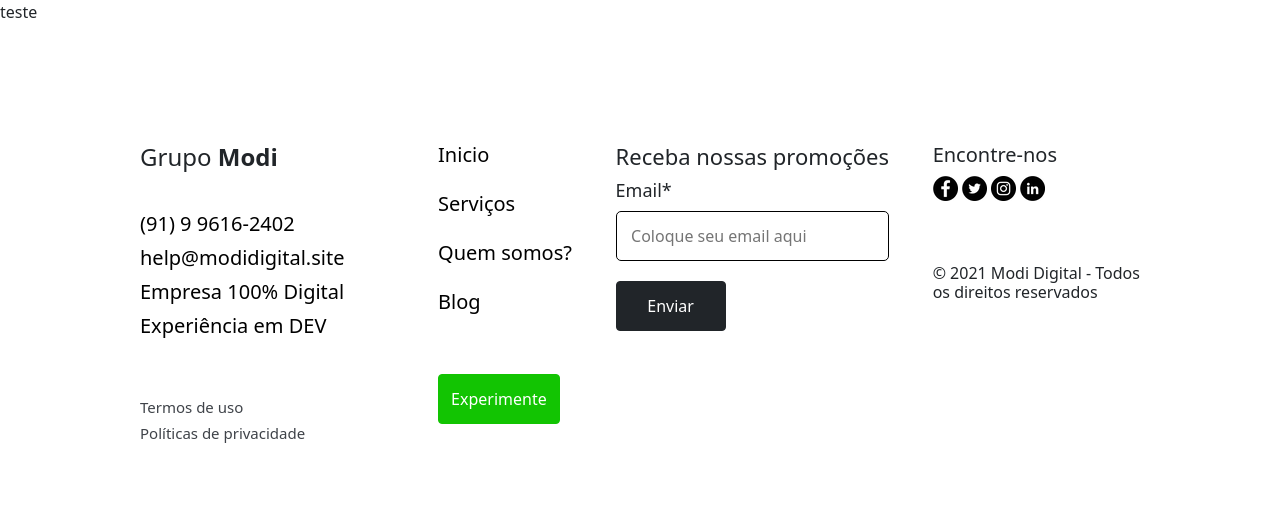
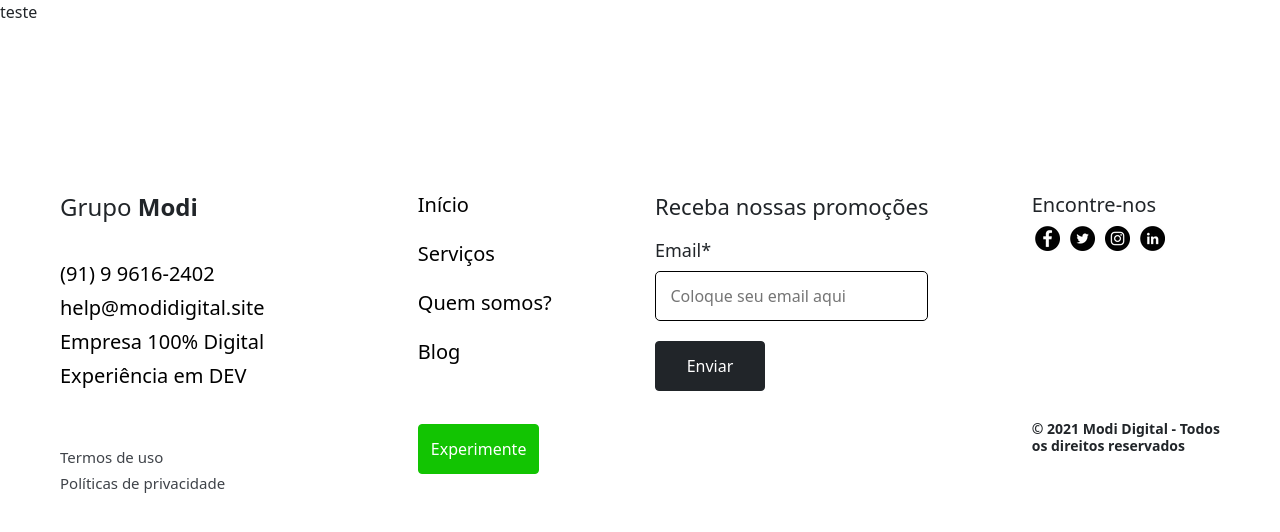
Before and after one commit to GuiLeoni14/modi_django, a Django app: page / in a window 1280 px wide. Shown: the part 222-754 px from the top of the page. Run offline with Django 3.2, Linux system fonts and the light colour scheme.

Commit message:
finalizando footer

```diff
--- a/modi/static/css/styles.css
+++ b/modi/static/css/styles.css
@@ -40,7 +40,6 @@ body {
 }
 
 /* Footer */
-
 footer {
     width: 100%;
     height: auto;
@@ -49,30 +48,32 @@ footer {
 
 
 footer .main {
-    margin-bottom: 100px;
     width: 100%;
     height: auto;
     background: #ffffff;
     padding: 20px 10px;
+    margin-bottom: 50px;
 }
 
 .footer-links {
-    max-width: 1000px;
-    min-width: 300px;
     display: flex;
     flex-direction: row;
     justify-content: space-between;
     margin-top: 20px;
-    margin-left: auto;
-    margin-right: auto;
+    margin: 50px;
+
 }
 
 .footer-social h6{
-    font-size: 18px;;
+    font-size: 18px;
 }
 
 .footer-social h4{
     font-size: 22px;
+}
+
+.footer-social h6{
+    margin-top: 20px;
 }
 
 .footer-social input{
@@ -80,6 +81,12 @@ footer .main {
     height: 50px;
     border: 1px solid;
     border-radius: 5px;
+    transition: 0.5s;
+}
+
+.footer-social input:hover{
+    transition: 0.5s;
+    transform: scale(1.1);
 }
 
 .footer-social button{
@@ -94,8 +101,18 @@ footer .main {
     background-color: #7894f1;
     border-color: #53a1eb;
 }
+
+.social-icons{
+    align-items: flex-end;
+}
+
+.social-icons a{
+    margin: 3px;
+}
+
 .social-icons h6{
-    margin-top: 30%;
+    margin-top: 90%;
+    font-size: 14px;
 }
 
 .footer-rental{
@@ -143,10 +160,6 @@ footer .main {
     margin-bottom: 8px;
 }
 
-.footer-company h4{
-
-}
-
 .footer-company h6{
     color: #000000;
 }
--- a/modi/templates/base.html
+++ b/modi/templates/base.html
@@ -1,6 +1,6 @@
 {% load static %}
 <!DOCTYPE html>
-<html lang="en">
+<html lang="pt-br">
 
 <head>
     <meta charset="UTF-8">
@@ -59,7 +59,7 @@
                 </div>
                 <div class="footer-rental">
                     <a href="/" style="text-decoration: none;">
-                        <h4 id="h4-inicio">Inicio</h6>
+                        <h4 id="h4-inicio">Início</h6>
                     </a>
                     <a href="/" style="text-decoration: none;">
                         <h4>Serviços</h6>
@@ -80,17 +80,17 @@
                 </div>
                 <div class="social-icons">
                     <h5>Encontre-nos</h5>
-                        <a href="https://www.instagram.com/gui_leoni14/" target="_blank"><img
+                        <a href="#" target="_blank"><img
                                 src="../../static/img/face.png" alt="Instagram" /></a>
-                        <a href="https://api.whatsapp.com/send?phone=5535999979041&text=Oii%2C%20adorei%20seu%20site!%20Podemos%20conversar%3F"
+                        <a href="#"
                             target="_blank"><img src="../../static/img/twt.png" alt="whatsapp"
                                 id="whatsapp-img" /></a>
-                        <a href="https://www.facebook.com/profile.php?id=100008991276235" target="_blank"><img
+                        <a href="#" target="_blank"><img
                                 src="../../static/img/insta.png" alt="Instagram" /></a>
-                        <a href="https://www.facebook.com/profile.php?id=100008991276235" target="_blank"><img
+                        <a href="#" target="_blank"><img
                                 src="../../static/img/in.png" alt="Instagram" /></a>
-                        <h6>© 2021 Modi Digital  - Todos <br>
-                        os direitos reservados</h6>
+                        <h6><strong>© 2021 Modi Digital  - Todos <br>
+                        os direitos reservados</strong> </h6>
 
                 </div>
             </div>
```
